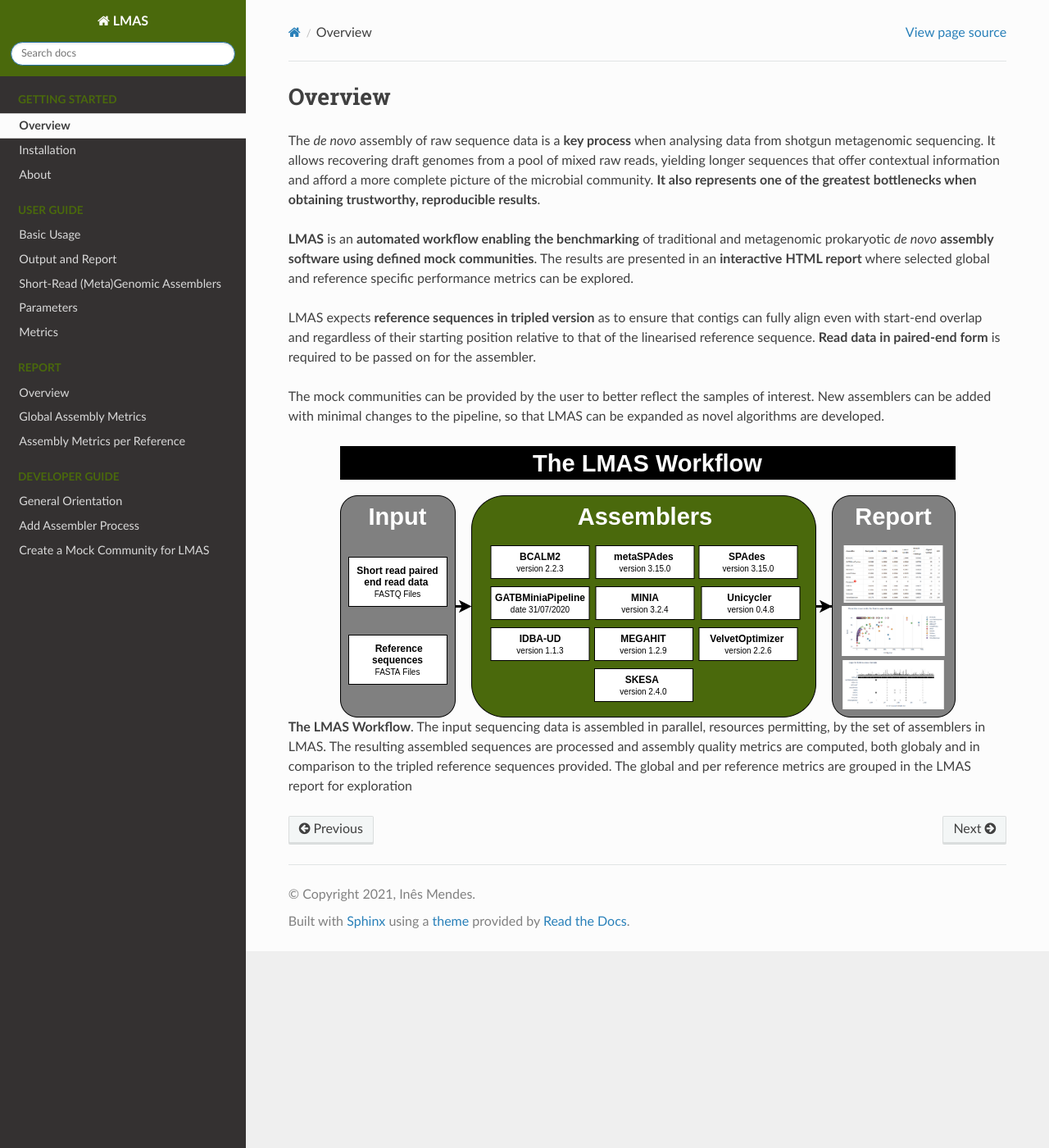
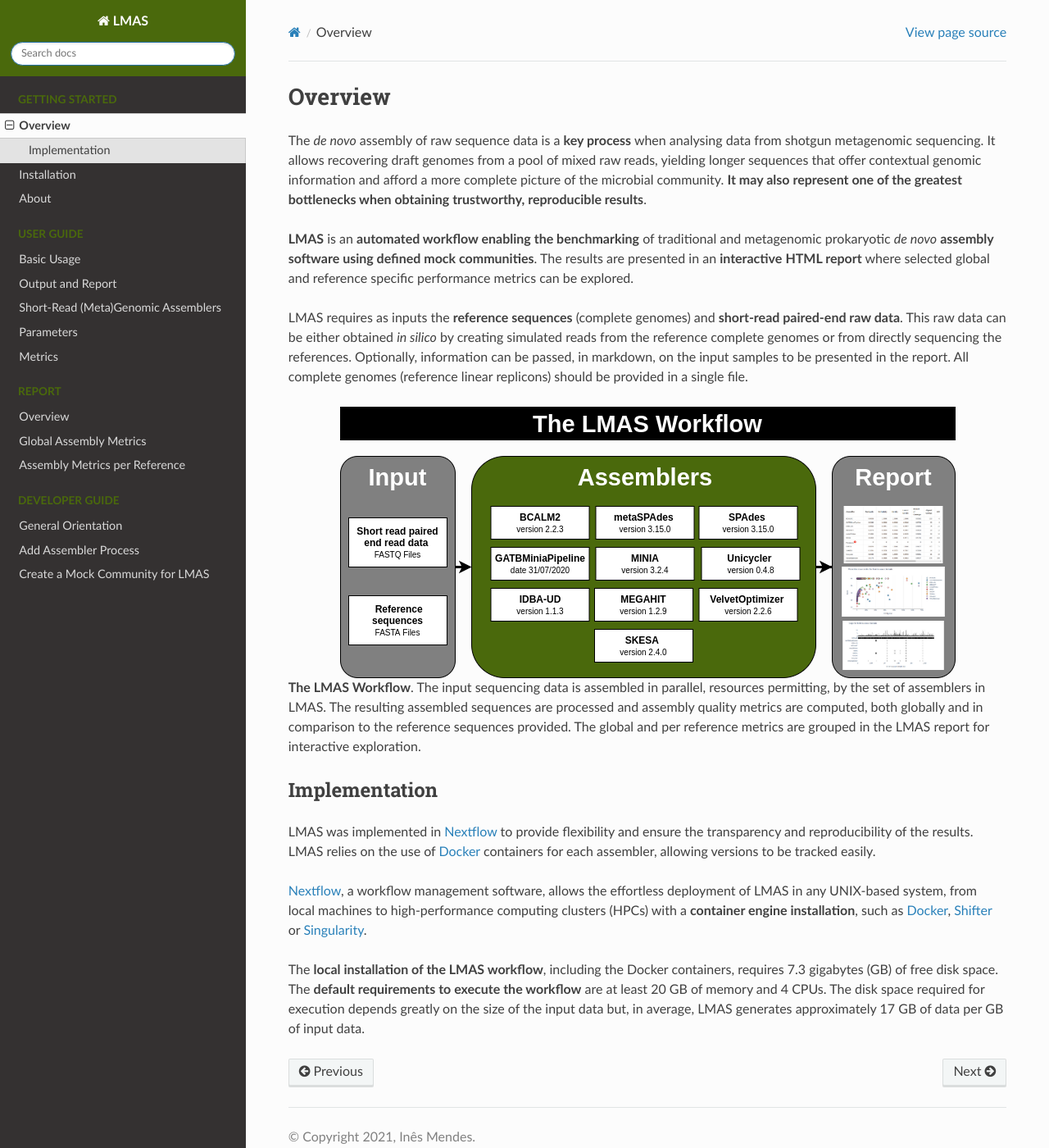
Before and after one commit to B-UMMI/LMAS, a Sphinx documentation site: the page built from docs/getting_started/overview.rst, in a window 1280 px wide and 1400 px high. Shown: the whole window at 82% size. Built offline with Sphinx 7.4.7 and the Read the Docs theme 2.0.0, drawn with Linux system fonts in a browser that asks for light colours.

Commit message:
update docs: overview, add implementation

```diff
--- a/docs/getting_started/overview.rst
+++ b/docs/getting_started/overview.rst
@@ -2,20 +2,19 @@ Overview
 ========
 
 The *de novo* assembly of raw sequence data is a **key process** when analysing data from shotgun metagenomic sequencing.
-It allows recovering draft genomes from a pool of mixed raw reads, yielding longer sequences that offer contextual
-information and afford a more complete picture of the microbial community. **It also represents one of the greatest**
+It allows recovering draft genomes from a pool of mixed raw reads, yielding longer sequences that offer contextual genomic
+information and afford a more complete picture of the microbial community. **It may also represent one of the greatest**
 **bottlenecks when obtaining trustworthy, reproducible results**.
 
 **LMAS** is an **automated workflow enabling the benchmarking** of traditional and metagenomic
 prokaryotic *de novo* **assembly software using defined mock communities**. The results are presented in an **interactive**
 **HTML report** where selected global and reference specific performance metrics can be explored.
 
-LMAS expects **reference sequences in tripled version** as to ensure that contigs can fully align even with
-start-end overlap and regardless of their starting position relative to that of the linearised reference sequence.
-**Read data in paired-end form** is required to be passed on for the assembler.
-
-The mock communities can be provided by the user to better reflect the samples of interest. New assemblers can
-be added with minimal changes to the pipeline, so that LMAS can be expanded as novel algorithms are developed.
+LMAS requires as inputs the **reference sequences** (complete genomes) and **short-read paired-end raw data**.
+This raw data can be either obtained *in silico* by creating simulated reads from the reference complete genomes
+or from directly sequencing the references.
+Optionally, information can be passed, in markdown, on the input samples to be presented in the report.
+All complete genomes (reference linear replicons) should be provided in a single file.
 
 .. figure:: ../resources/LMAS_ECCMID.png
    :alt: LMAS diagram
@@ -23,5 +22,22 @@ be added with minimal changes to the pipeline, so that LMAS can be expanded as n
 
 **The LMAS Workflow**. The input sequencing data is assembled in parallel, resources permitting, by the set of
 assemblers in LMAS. The resulting assembled sequences are processed and assembly quality metrics are computed,
-both globaly and in comparison to the tripled reference sequences provided. The global and per reference metrics
-are grouped in the LMAS report for exploration
+both globally and in comparison to the reference sequences provided. The global and per reference metrics
+are grouped in the LMAS report for interactive exploration.
+
+Implementation
+--------------
+
+LMAS was implemented in `Nextflow <https://www.nextflow.io/>`_ to provide flexibility and ensure the transparency
+and reproducibility of the results. LMAS relies on the use of `Docker <https://www.docker.com/>`_ containers for each
+assembler, allowing versions to be tracked easily.
+
+`Nextflow <https://www.nextflow.io/>`_, a workflow management software, allows the effortless
+deployment of LMAS in any UNIX-based system, from local machines to high-performance computing clusters (HPCs) with
+a **container engine installation**, such as `Docker <https://www.docker.com/>`_, `Shifter <https://github.com/NERSC/shifter/>`_
+or `Singularity <https://singularity.hpcng.org/>`_.
+
+The **local installation of the LMAS workflow**, including the Docker containers, requires 7.3 gigabytes (GB)
+of free disk space. The **default requirements to execute the workflow** are at least 20 GB of memory and 4 CPUs.
+The disk space required for execution depends greatly on the size of the input data but, in average, LMAS generates
+approximately 17 GB of data per GB of input data.
```
